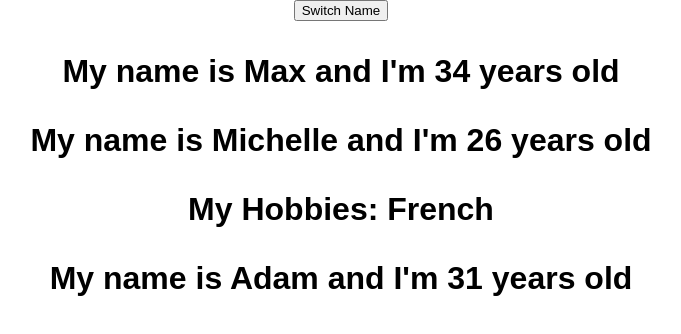
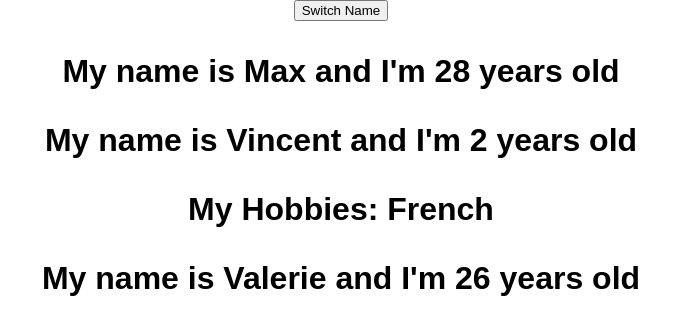
Before and after one commit to Jahazielvaz/ultimate-reactjs-practice, a React (Create React App) app in the folder academind-react-complete-guide/: page / in a window 1280 px wide. Shown: the top 334 px of the page, without its empty margins (299-980 px from the left). Built offline with nearby package versions, Linux system fonts and the light colour scheme.

Commit message:
Code refactored to use react hooks

```diff
--- a/academind-react-complete-guide/src/App.js
+++ b/academind-react-complete-guide/src/App.js
@@ -1,27 +1,43 @@
-import React, { Component } from 'react';
+import React, { useState } from 'react';
 import './App.css';
 
 import Person from './Person/Person';
 
-class App extends Component {
-  state = {
+const app = props => {
+
+  const [ personsState, setPersonsState ] = useState({
     persons: [
       {name: 'Max', age: 28},
       {name: 'Vincent', age: 2},
       {name: 'Valerie', age: 26}
-    ]
+    ],
+    otherState: "Some Other State"
+  })
+
+  const [otherState, setOtherState] = useState(personsState.otherState);
+
+  const switchNameHandler = () => {
+    setPersonsState({
+      persons: [
+        {name: 'Jazzy', age: 34},
+        {name: 'Vincent', age: 2},
+        {name: 'Valerie', age: 26}
+      ]
+    })
   }
 
-  render() {
+  console.log(personsState, otherState);
+
+
+
     return (
       <div className="App">
-        <button>Switch Name</button>
-        <h1><Person name={this.state.persons[0].name} age="34" /></h1>
-        <h1><Person name="Michelle" age="26">My Hobbies: French</Person></h1>
-        <h1><Person name="Adam" age="31" /></h1>
+        <button onClick={switchNameHandler}>Switch Name</button>
+        <h1><Person name={personsState.persons[0].name} age={personsState.persons[0].age} /></h1>
+        <h1><Person name={personsState.persons[1].name} age={personsState.persons[1].age}>My Hobbies: French</Person></h1>
+        <h1><Person name={personsState.persons[2].name} age={personsState.persons[2].age} /></h1>
       </div>
     );
-  }
 }
 
-export default App;
+export default app;
```
Also changed, not shown: 2 other files (tests, documents, lock files or other folders).
